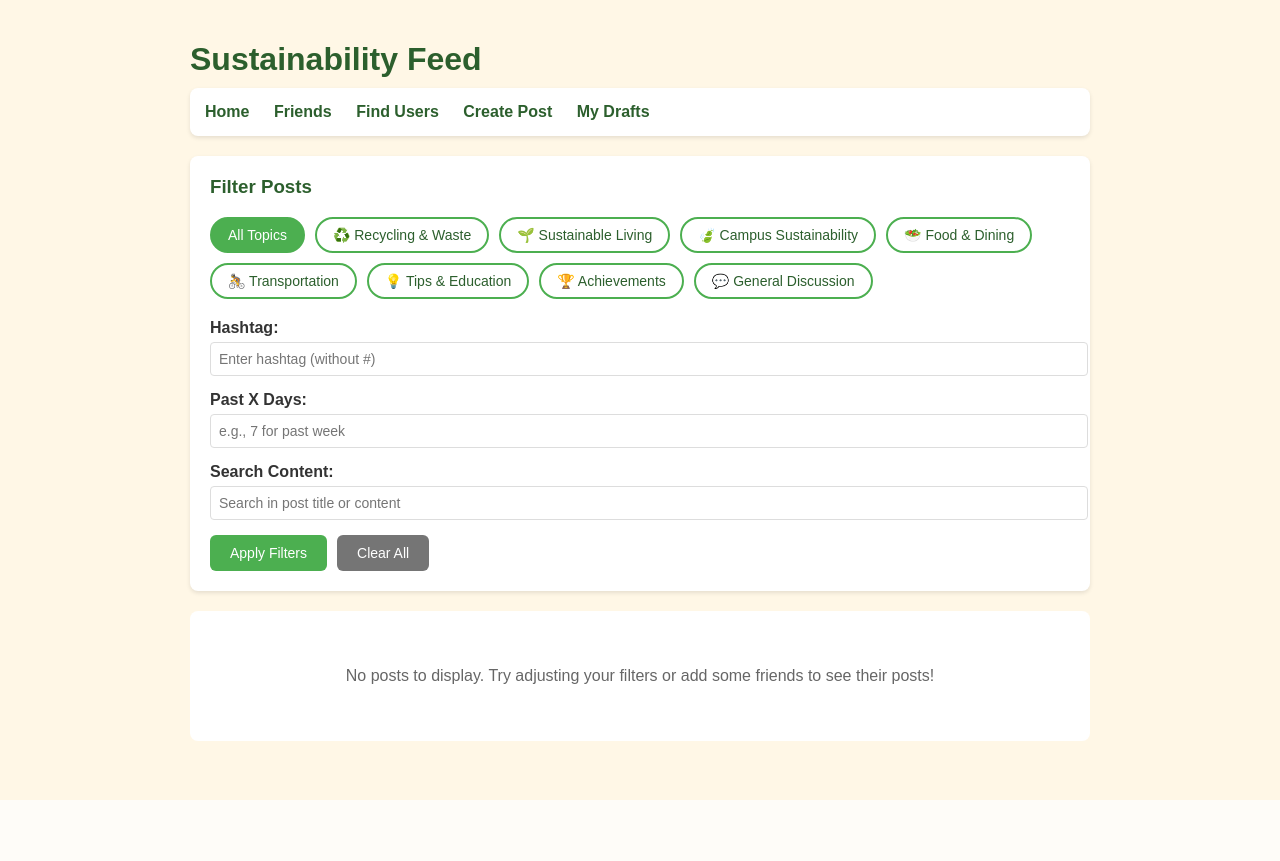
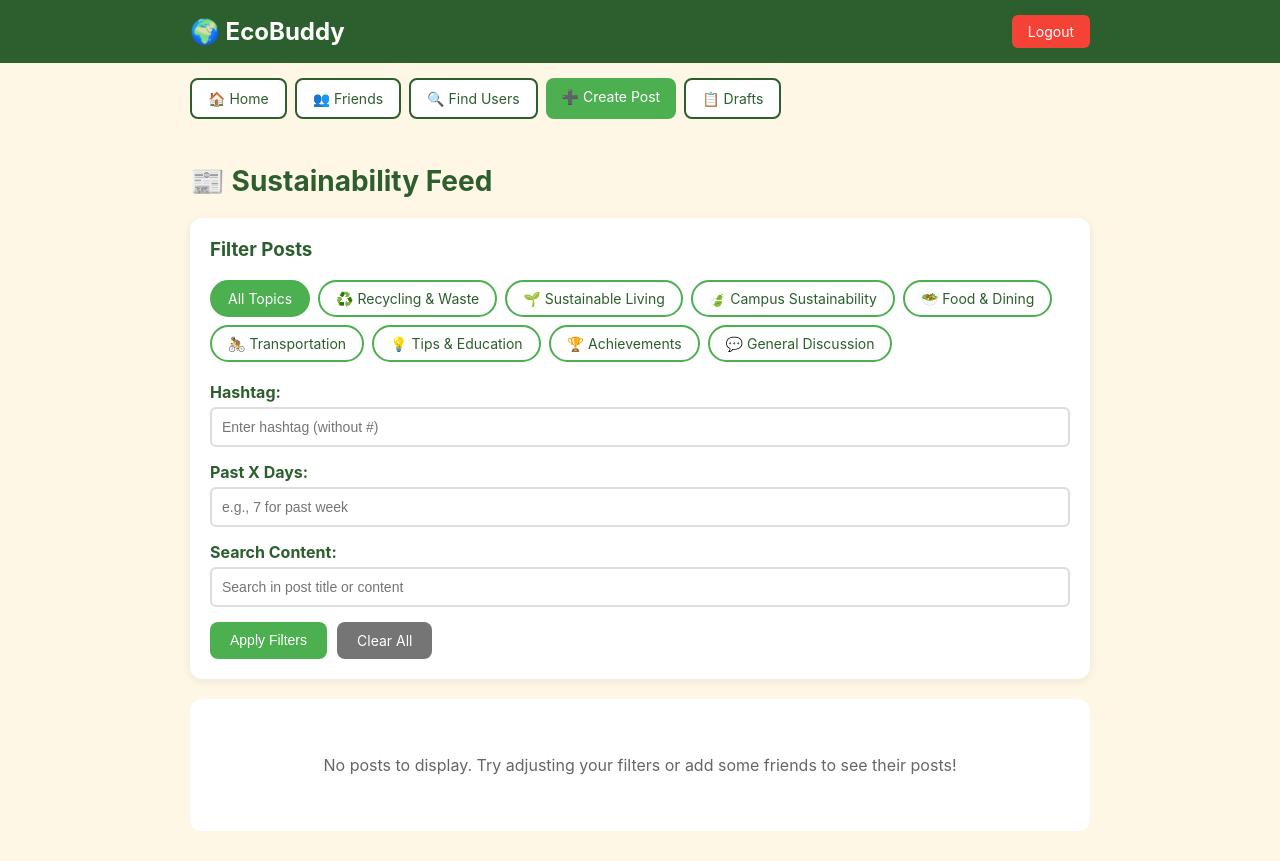
Before and after one commit to zoh-f/EcoBuddy, a Django app: page /feed/ in a window 1280 px wide. Before the commit the page ends 800 px from the top, so only its background shows below. Run offline with Django 5.2, Linux system fonts and the light colour scheme; the visitor is signed in with stand-in values (Sample User, id 1); data comes from the database, SQL or seed files in the repository.

Commit message:
Changed feed page UI

```diff
--- a/user_dashboard/templates/user_dashboard/feed.html
+++ b/user_dashboard/templates/user_dashboard/feed.html
@@ -6,53 +6,129 @@
     <title>Sustainability Feed - EcoBuddy</title>
     <style>
         body {
-            font-family: Arial, sans-serif;
+            font-family: -apple-system, BlinkMacSystemFont, 'Segoe UI', Roboto, sans-serif;
             background-color: #fff7e6;
             margin: 0;
-            padding: 20px;
-            color: #333;
+            padding: 0;
+            color: #222;
+        }
+
+        .header {
+            background: #2c5f2d;
+            padding: 15px 0;
+        }
+
+        .header-content {
+            max-width: 900px;
+            margin: 0 auto;
+            padding: 0 20px;
+            display: flex;
+            justify-content: space-between;
+            align-items: center;
+        }
+
+        .logo {
+            color: #fff;
+            font-size: 24px;
+            font-weight: 700;
+            text-decoration: none;
+        }
+
+        .logout-btn {
+            background: #f44336;
+            color: #fff;
+            padding: 8px 16px;
+            border-radius: 6px;
+            text-decoration: none;
+            font-size: 14px;
+        }
+
+        .logout-btn:hover {
+            background: #d32f2f;
+        }
+
+        .nav-bar {
+            max-width: 900px;
+            margin: 0 auto;
+            padding: 15px 20px;
+            display: flex;
+            flex-wrap: wrap;
+            gap: 8px;
+        }
+
+        .nav-btn {
+            background: #4caf50;
+            color: #fff;
+            padding: 10px 16px;
+            border-radius: 8px;
+            text-decoration: none;
+            font-size: 14px;
+        }
+
+        .nav-btn:hover {
+            background: #45a049;
+        }
+
+        .nav-btn.secondary {
+            background: #fff;
+            color: #2c5f2d;
+            border: 2px solid #2c5f2d;
+        }
+
+        .nav-btn.secondary:hover {
+            background: #e8f5e9;
         }
 
         .container {
             max-width: 900px;
-            margin: 0 auto;
+            margin: 30px auto;
+            padding: 0 20px;
         }
 
-        h1 {
+        .page-title {
             color: #2c5f2d;
-            margin-bottom: 10px;
-        }
-
-        .nav-links {
-            background: #ffffff;
-            padding: 15px;
-            border-radius: 8px;
+            font-size: 28px;
             margin-bottom: 20px;
-            box-shadow: 0 2px 4px rgba(0, 0, 0, 0.1);
-        }
-
-        .nav-links a {
-            color: #2c5f2d;
-            text-decoration: none;
-            margin-right: 20px;
-            font-weight: bold;
-        }
-
-        .nav-links a:hover {
-            text-decoration: underline;
         }
 
         .filters {
-            background: #ffffff;
+            background: #fff;
             padding: 20px;
-            border-radius: 8px;
+            border-radius: 12px;
             margin-bottom: 20px;
-            box-shadow: 0 2px 4px rgba(0, 0, 0, 0.1);
+            box-shadow: 0 2px 8px rgba(0, 0, 0, 0.08);
         }
 
         .filters h3 {
             margin-top: 0;
             color: #2c5f2d;
+        }
+
+        .topic-filters {
+            display: flex;
+            flex-wrap: wrap;
+            gap: 8px;
+            margin-bottom: 20px;
+        }
+
+        .topic-btn {
+            padding: 8px 16px;
+            border: 2px solid #4caf50;
+            border-radius: 20px;
+            background: white;
+            color: #2c5f2d;
+            cursor: pointer;
+            text-decoration: none;
+            font-size: 14px;
+        }
+
+        .topic-btn:hover {
+            background: #e8f5e9;
+        }
+
+        .topic-btn.active {
+            background: #4caf50;
+            color: white;
         }
 
         .filter-group {
@@ -63,16 +139,21 @@
             display: block;
             margin-bottom: 5px;
             font-weight: bold;
+            color: #2c5f2d;
         }
 
-        .filter-group select,
-        .filter-group input[type="text"],
-        .filter-group input[type="number"] {
+        .filter-group input {
             width: 100%;
-            padding: 8px;
-            border: 1px solid #ddd;
-            border-radius: 4px;
+            padding: 10px;
+            border: 2px solid #ddd;
+            border-radius: 6px;
             font-size: 14px;
+            box-sizing: border-box;
+        }
+
+        .filter-group input:focus {
+            outline: none;
+            border-color: #4caf50;
         }
 
         .filter-buttons {
@@ -83,11 +164,10 @@
         .btn {
             padding: 10px 20px;
             border: none;
-            border-radius: 6px;
+            border-radius: 8px;
             cursor: pointer;
             font-size: 14px;
             text-decoration: none;
-            display: inline-block;
         }
 
         .btn-primary {
@@ -108,40 +188,12 @@
             background-color: #616161;
         }
 
-        .topic-filters {
-            display: flex;
-            flex-wrap: wrap;
-            gap: 10px;
-            margin-bottom: 20px;
-        }
-
-        .topic-btn {
-            padding: 8px 16px;
-            border: 2px solid #4caf50;
-            border-radius: 20px;
-            background: white;
-            color: #2c5f2d;
-            cursor: pointer;
-            text-decoration: none;
-            font-size: 14px;
-            transition: all 0.3s;
-        }
-
-        .topic-btn:hover {
-            background: #e8f5e9;
-        }
-
-        .topic-btn.active {
-            background: #4caf50;
-            color: white;
-        }
-
         .post {
-            background: #ffffff;
+            background: #fff;
             padding: 20px;
             margin-bottom: 20px;
-            border-radius: 8px;
-            box-shadow: 0 2px 4px rgba(0, 0, 0, 0.1);
+            border-radius: 12px;
+            box-shadow: 0 2px 8px rgba(0, 0, 0, 0.08);
         }
 
         .post-header {
@@ -192,6 +244,7 @@
         .post-content {
             line-height: 1.6;
             margin-bottom: 15px;
+            color: #555;
         }
 
         .post-photo {
@@ -216,54 +269,70 @@
             text-decoration: underline;
         }
 
+        .report-link {
+            margin-top: 15px;
+            padding-top: 15px;
+            border-top: 1px solid #eee;
+        }
+
+        .report-link a {
+            color: #ff6b6b;
+            text-decoration: none;
+            font-size: 14px;
+        }
+
+        .report-link a:hover {
+            text-decoration: underline;
+        }
+
         .no-posts {
             text-align: center;
             padding: 40px;
-            background: white;
-            border-radius: 8px;
+            background: #fff;
+            border-radius: 12px;
             color: #666;
         }
     </style>
 </head>
 <body>
+    <div class="header">
+        <div class="header-content">
+            <a href="{% url 'home' %}" class="logo">🌍 EcoBuddy</a>
+            <a href="{% url 'account_logout' %}" class="logout-btn">Logout</a>
+        </div>
+    </div>
+
+    <div class="nav-bar">
+        <a href="{% url 'home' %}" class="nav-btn secondary">🏠 Home</a>
+        <a href="{% url 'friends_list' %}" class="nav-btn secondary">👥 Friends</a>
+        <a href="{% url 'user_search' %}" class="nav-btn secondary">🔍 Find Users</a>
+        <a href="{% url 'create_post' %}" class="nav-btn">➕ Create Post</a>
+        <a href="{% url 'drafts_page' %}" class="nav-btn secondary">📋 Drafts</a>
+    </div>
+
     <div class="container">
-        <h1>Sustainability Feed</h1>
-
-        <div class="nav-links">
-            <a href="{% url 'home' %}">Home</a>
-            <a href="{% url 'friends_list' %}">Friends</a>
-            <a href="{% url 'user_search' %}">Find Users</a>
-            <a href="{% url 'create_post' %}">Create Post</a>
-            <a href="{% url 'drafts_page' %}">My Drafts</a>
-        </div>
+        <h1 class="page-title">📰 Sustainability Feed</h1>
 
         <div class="filters">
             <h3>Filter Posts</h3>
 
             <div class="topic-filters">
-
-
-            <!-- All Topics button -->
                 <a href="{% url 'public_feed' %}?topic=all" class="topic-btn {% if active_topic_button == 'all' %}active{% endif %}">
                     All Topics
                 </a>
 
-            <!-- Preferred Topics button (only show if user has preferred topics) -->
                 {% if preferred_topics %}
-            <a href="{% url 'public_feed' %}?topic=preferred"
-            class="topic-btn {% if active_topic_button == 'preferred' %}active{% endif %}">
+                <a href="{% url 'public_feed' %}?topic=preferred" class="topic-btn {% if active_topic_button == 'preferred' %}active{% endif %}">
                     Your Interests
                 </a>
                 {% endif %}
 
-            <!-- Individual topic buttons -->
                 {% for topic_value, topic_display in topic_choices %}
                 <a href="{% url 'public_feed' %}?topic={{ topic_value }}" class="topic-btn {% if active_topic_button == topic_value %}active{% endif %}">
                     {{ topic_display }}
                 </a>
                 {% endfor %}
             </div>
-
 
             <form method="get" action="{% url 'public_feed' %}">
                 <div class="filter-group">
@@ -317,8 +386,8 @@
                 </div>
                 {% endif %}
 
-                <div style="margin-top: 15px; padding-top: 15px; border-top: 1px solid #eee;">
-                    <a href="{% url 'flag_content' %}?type=post&id={{ post.id }}" style="color: #ff6b6b; text-decoration: none; font-size: 14px;">🚩 Report Post</a>
+                <div class="report-link">
+                    <a href="{% url 'flag_content' %}?type=post&id={{ post.id }}">🚩 Report Post</a>
                 </div>
             </div>
             {% endfor %}
```
Lines whose indentation alone changed are shown as unchanged.
